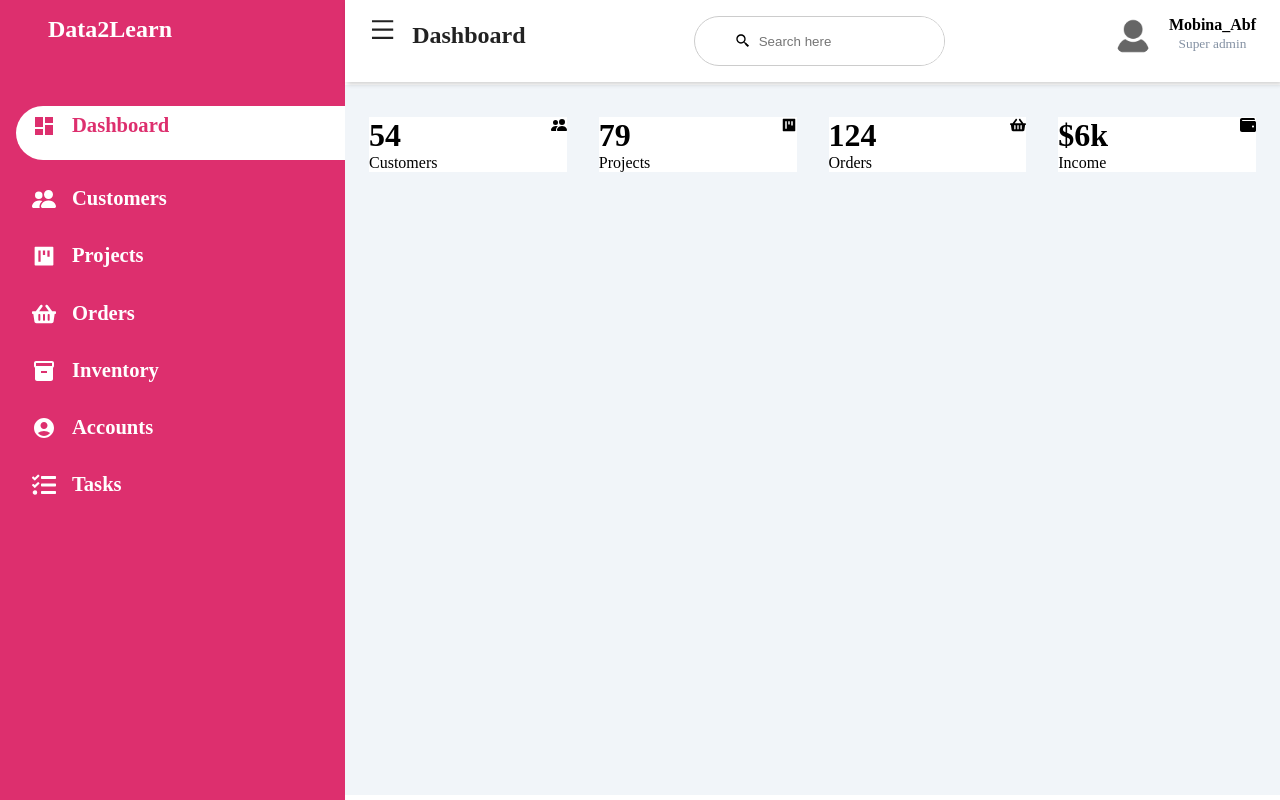
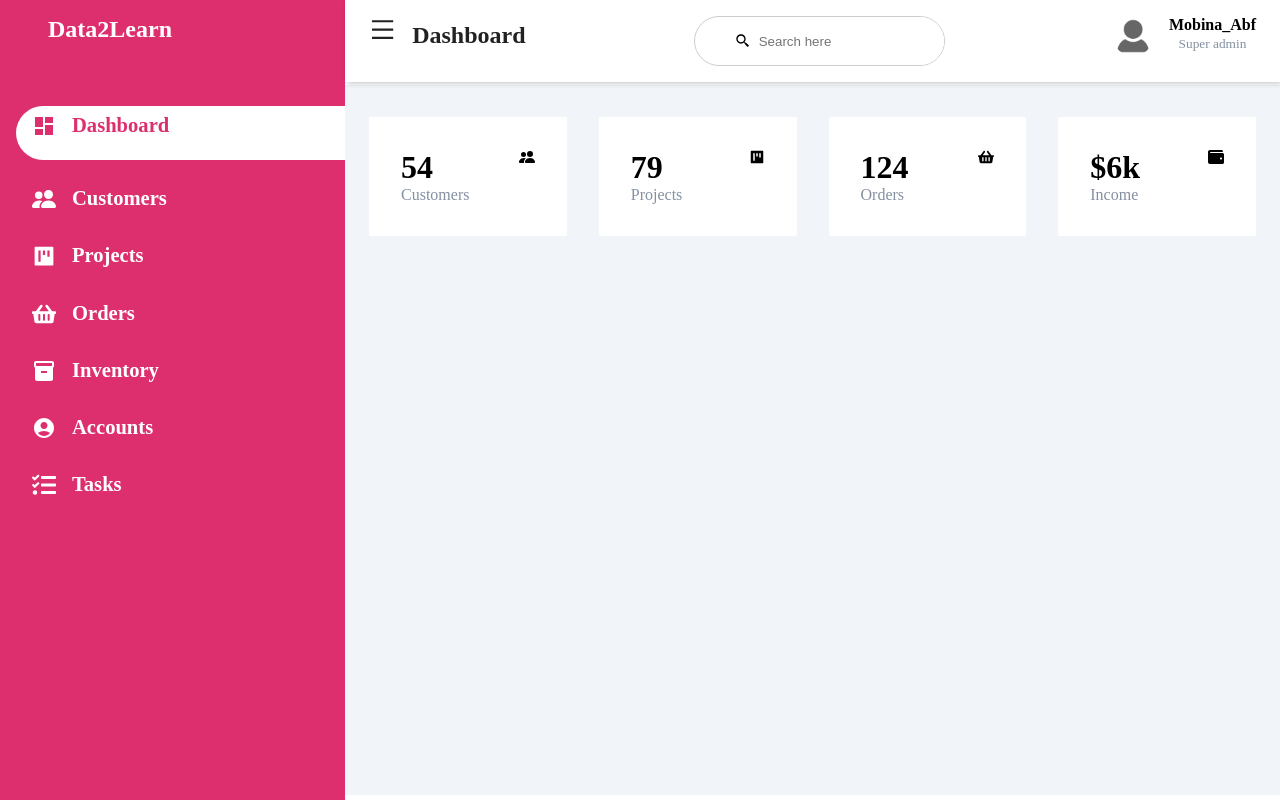
Before and after one commit to MobinaAbf/admin-dashboard, a React (Create React App) app: page / in a window 1280 px wide. Built offline with nearby package versions, Linux system fonts and the light colour scheme.

Commit message:
Place the text under the number on the card

```diff
--- a/src/Dashboard/Dashboard.css
+++ b/src/Dashboard/Dashboard.css
@@ -139,12 +139,20 @@ main {
   display: grid;
   grid-template-columns: repeat(4, 1fr);
   grid-gap: 2rem;
+  margin-bottom: 1rem;
 }
 
 .card-single{
   display: flex;
   justify-content: space-between;
   background:#fff;
+  padding: 2rem;
+  border-radius: 2px;
+}
+
+.card-single  h1 + span {
+color: var(--text-grey);
+
 }
 
 .search-wrapper span {
```
